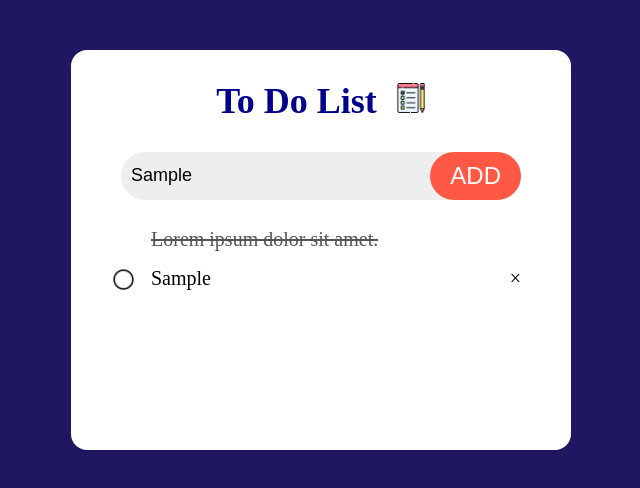
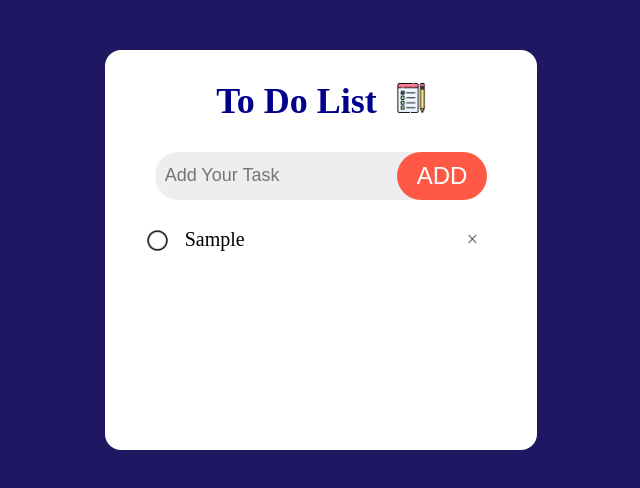
Before and after one commit to mdmonjumon/to-do-list, a plain HTML site: page index.html in a window 1280 px wide. Both pictures are taken after typing "Sample" into the empty fields and a click on the button "ADD". Shown: the whole page, without its empty margins (319-959 px from the left). Drawn offline with Linux system fonts and the light colour scheme.

Commit message:
write javascript for to do apps

```diff
--- a/JS/to-do.js
+++ b/JS/to-do.js
@@ -14,4 +14,14 @@ document.getElementById('addButton').addEventListener('click', function () {
         span.innerHTML = "\u00d7";
         li.appendChild(span);
     }
+    inputBox.value = '';
 });
+
+listContainer.addEventListener('click', function(event){
+    if(event.target.tagName === 'LI'){
+        event.target.classList.toggle('checked');
+    }
+    else if(event.target.tagName === 'SPAN'){
+        event.target.parentElement.remove();
+    }
+});
--- a/index.html
+++ b/index.html
@@ -19,7 +19,7 @@
 
 
         <ul id="list-container" class="list-items">
-            <li class="checked">Lorem ipsum dolor sit amet.</li>
+
         </ul>
     </section>
     <script src="./JS/to-do.js"></script>
--- a/style/to-do-list.css
+++ b/style/to-do-list.css
@@ -2,7 +2,7 @@ body {
     background-color: #1F1762;
 }
 .to-do-section {
-    max-width: 500px;
+    max-width: fit-content;
     min-height: 50vh;
     margin: 0 auto;
     background-color: white;
@@ -80,7 +80,18 @@ body {
 .list-items li span{
     position: absolute;
     right: 50px;
-    top: 8px;
+    top: 5px;
+    width: 30px;
+    height: 30px;
+    border-radius: 50%;
+    color: #555;
+    display: flex;
+    justify-content: center;
+    align-items: center;
+}
+
+.list-items li span:hover{
+    background: #edeef0;
 }
 
 .list-items li.checked{
```
